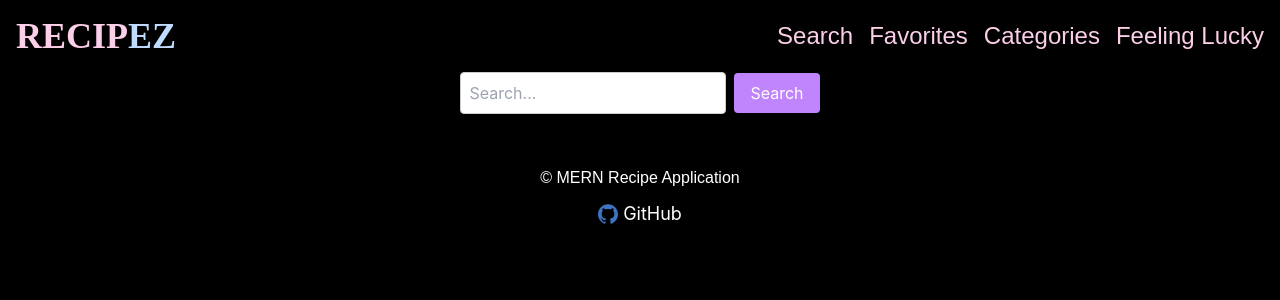
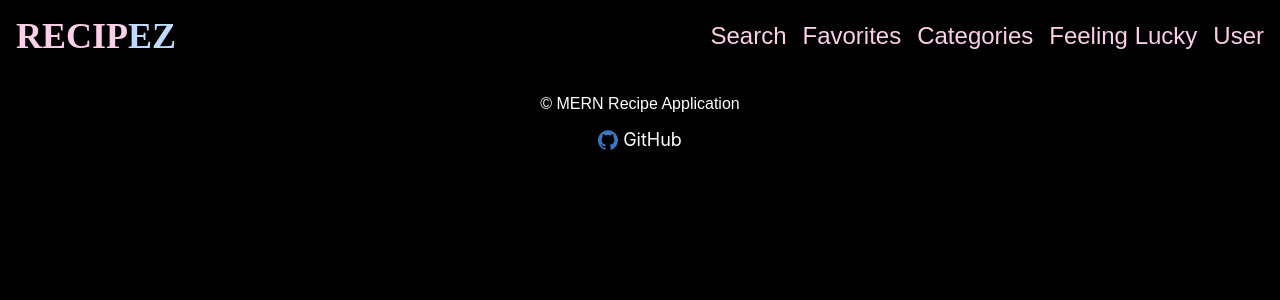
Before and after one commit to tjsiv/P2MSA-RecipEZ, a React (Create React App) app in the folder client/: page / in a window 1280 px wide. Shown: the top 300 px of the page. Built offline with nearby package versions, Linux system fonts and the light colour scheme.

Commit message:
Created routing for nav

```diff
--- a/client/package.json
+++ b/client/package.json
@@ -10,6 +10,7 @@
     "cors": "^2.8.5",
     "react": "^18.3.1",
     "react-dom": "^18.3.1",
+    "react-router-dom": "^6.25.1",
     "react-scripts": "5.0.1",
     "web-vitals": "^2.1.4"
   },
--- a/client/src/App.js
+++ b/client/src/App.js
@@ -1,4 +1,5 @@
 import React, { Component } from "react";
+import { BrowserRouter as Router, Routes, Route } from "react-router-dom";
 import Footer from "./components/Footer";
 import SearchBar from "./components/SearchBar";
 import Navbar from "./components/Navbar";
@@ -10,7 +11,7 @@ const App = () => {
     // Perform search or API call here
     // www.themealdb.com/api/json/v1/1/search.php?s=
   };
-//***************************************************************************************************************************************************************** */
+  //***************************************************************************************************************************************************************** */
   // const [user, setUser] = useState(null); // State to hold logged-in user data
 
   // const handleLoginSuccess = (userData) => {
@@ -30,7 +31,7 @@ const App = () => {
   //     )}
   //   </div>
   // );
-//*************************************************************************************************************************************************************** */
+  //*************************************************************************************************************************************************************** */
   // constructor(props) {
   //   super(props);
   //   this.state = { apiResponse: "" };
@@ -48,18 +49,33 @@ const App = () => {
 
   // render() {
   return (
-    <div>
-      <header>
+    <Router>
+      <div>
+        <Navbar />
+        <Routes>
+          {/* Home Route */}
+          <Route path="/" element="" />
+          {/* Search Route */}
+          <Route
+            path="/search"
+            element={<SearchBar onSearch={handleSearch} />}
+          />
+          {/* Favorites Route */}
+          <Route path="/favorites" element="" />
+          {/* Categories Route */}
+          <Route path="/categories" element="" />
+          {/* Feeling Lucky Route */}
+          <Route path="/feeling-lucky" element="" />
+          {/* Login Route */}
+          <Route path="/user" element="" />
+          {/* Recipe Details Route */}
 
-        <p>{/* {this.state.apiResponse} */}</p>
-        <Navbar />
-        <SearchBar onSearch={handleSearch} />
+        </Routes>
         <Footer />
-      </header>
-    </div>
+      </div>
+    </Router>
   );
 };
 // }
 
-
 export default App;
--- a/client/src/components/Navbar.jsx
+++ b/client/src/components/Navbar.jsx
@@ -1,14 +1,16 @@
 import React from 'react'
+import { Link } from 'react-router-dom'
 
 const Navbar = () => {
   return (
     <div className='sticky top-0 z-50 flex justify-between items-center py-4 bg-black'>
-        <h1 className='uppercase font-bold pl-4 text-4xl text-pink-200'>Recip<span className='text-blue-200'>EZ</span></h1>
+        <h1 className='uppercase font-bold pl-4 text-4xl text-pink-200'><Link to='/'>Recip<span className='text-blue-200'>EZ</span></Link></h1>
         <ul className="flex">
-            <li className='text-pink-200 pr-4 text-2xl'>Search</li>
-            <li className='text-pink-200 pr-4 text-2xl'>Favorites</li>
-            <li className='text-pink-200 pr-4 text-2xl'>Categories</li>
-            <li className='text-pink-200 pr-4 text-2xl'>Feeling Lucky</li>
+            <li className='text-pink-200 pr-4 text-2xl'><Link to='/search'>Search</Link></li>
+            <li className='text-pink-200 pr-4 text-2xl'><Link to='/favorites'>Favorites</Link></li>
+            <li className='text-pink-200 pr-4 text-2xl'><Link to='/categories'>Categories</Link></li>
+            <li className='text-pink-200 pr-4 text-2xl'><Link to='/feeling-lucky'>Feeling Lucky</Link></li>
+            <li className='text-pink-200 pr-4 text-2xl'><Link to='/user'>User</Link></li>
         </ul>
     </div>
   )
```
Also changed, not shown: 1 other file (tests, documents, lock files or other folders).
